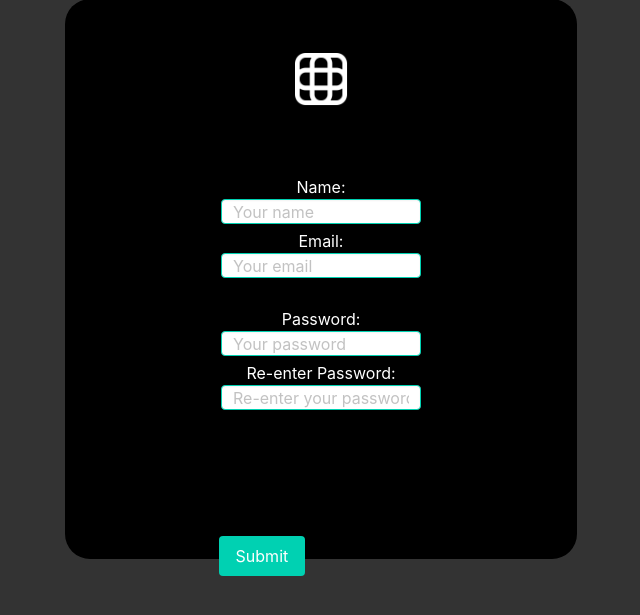
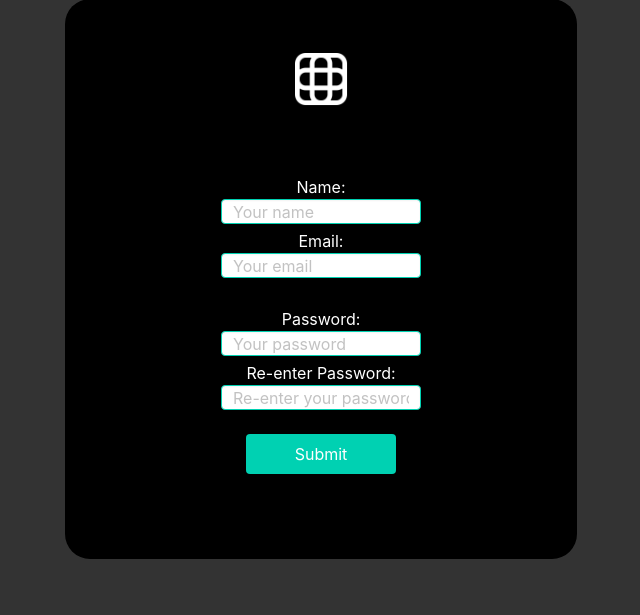
Before and after one commit to mizly/GroupLearn, a Flask app: page /signup in a window 1280 px wide. Shown: the part 121-736 px from the top of the page, without its empty margins (319-959 px from the left). Run offline with Flask 2, Linux system fonts and the light colour scheme.

Commit message:
Fixed signup button

```diff
--- a/templates/signup.html
+++ b/templates/signup.html
@@ -79,7 +79,7 @@
       <input
         type="submit"
         class="button is-primary"
-        style="left: 30%; margin-top: 20%"
+        style="display: block; width: 150px; margin: auto;"
       />
     </div>
   </form>
```
